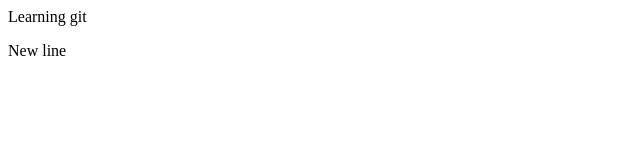
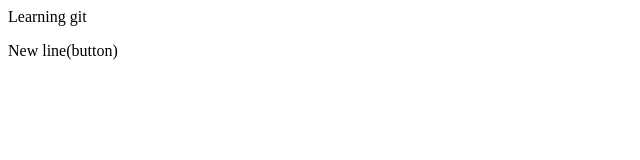
Before and after one commit to rumainaali/locrep, a plain HTML site: page index.html in a window 1280 px wide. Shown: the full height of the page, 0-640 px from the left. Drawn offline with Linux system fonts and the light colour scheme.

```diff
--- a/index.html
+++ b/index.html
@@ -1,2 +1,2 @@
 <p>Learning git</p>
-<p>New line</p>
+<p>New line(button)</p>
```
